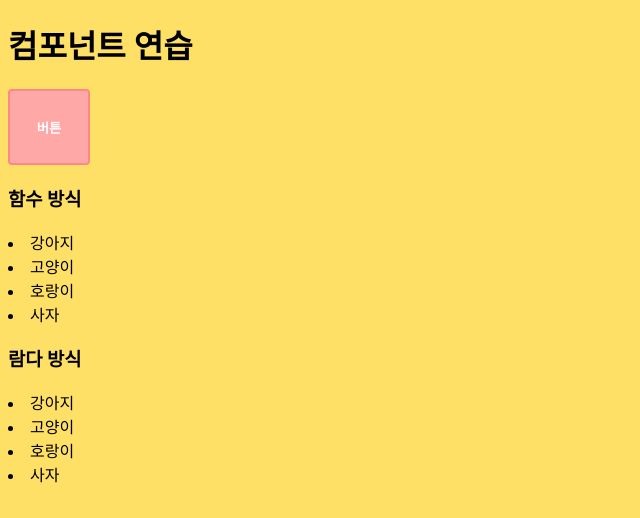
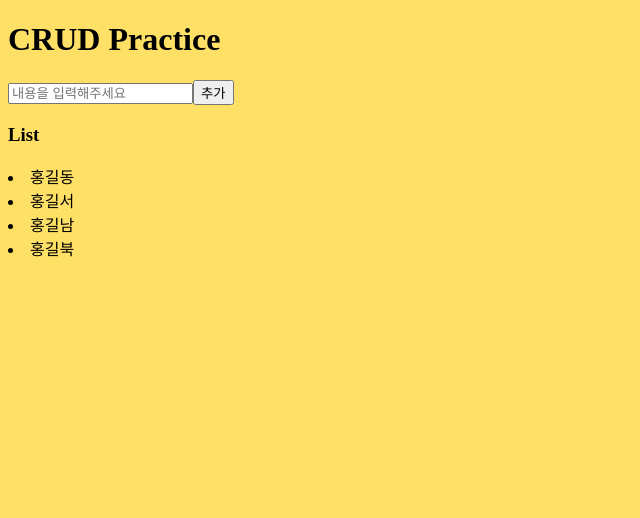
Before and after one commit to normalstory/react_basic, a React (Create React App) app: page / in a window 1280 px wide. Shown: the top 518 px of the page, without its empty margins (0-640 px from the left). Built offline with nearby package versions, Linux system fonts and the light colour scheme.

Commit message:
2. CRUD 1) onChange

```diff
--- a/src/components/App.js
+++ b/src/components/App.js
@@ -1,12 +1,12 @@
 import React, {Component} from 'react';
 import '../styles/base.scss';
 
-import FuncOfLamda from './practice/FuncOfLamda';
+import CrudPractice from './practice/CrudPractice';
 
 export default class App extends Component{
     render(){
         return(
-            <FuncOfLamda></FuncOfLamda>
+            <CrudPractice></CrudPractice>
         )
     }
 }
--- /dev/null
+++ b/src/components/practice/CrudPractice.js
@@ -0,0 +1,28 @@
+import React, {Component} from 'react';
+
+export default class CrudPractice extends Component{
+    state={
+        names:['홍길동', '홍길서', '홍길남', '홍길북'],
+        name:''
+    };
+    handleInput = (e) => {
+        //잘못된 예 this.state.name=e.target.value
+        this.setState({
+            name:e.target.value
+        });
+    };
+    render(){
+        const CrudList = this.state.names.map(
+            (name, index)=><li key={index}>{name}</li>
+        );
+        return(
+            <div>
+                <h1>CRUD Practice</h1>
+                <input type="text" onChange={this.handleInput} placeholder="내용을 입력해주세요"></input><button>추가</button>
+                <h3>List</h3>
+                {CrudList}
+            </div>
+        )
+    }
+
+}
```
Also changed, not shown: 1 other file (tests, documents, lock files or other folders).
